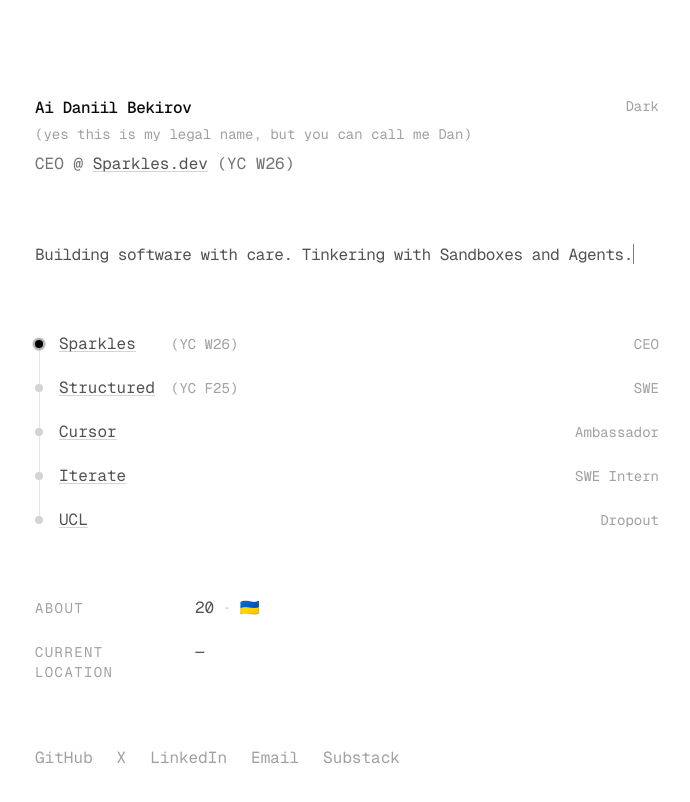
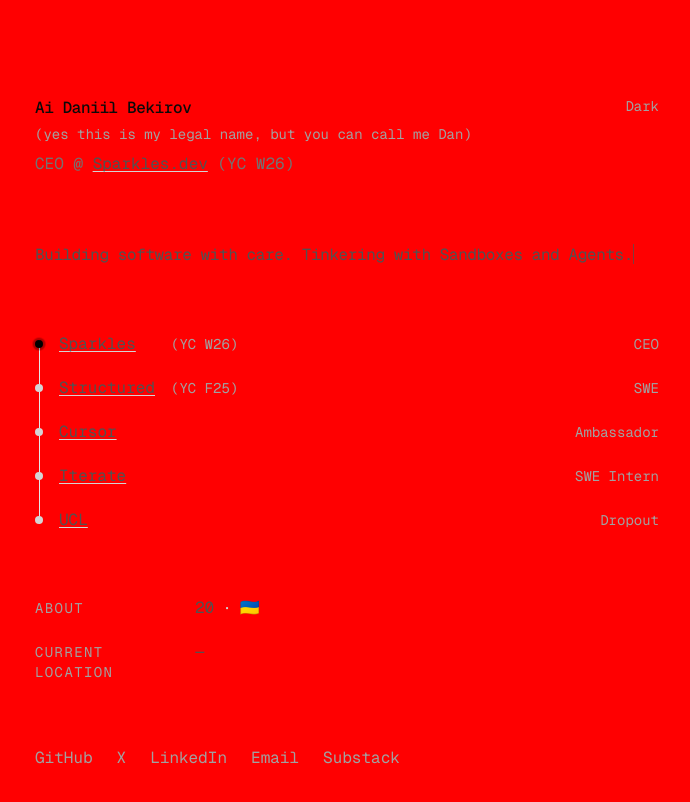
Before and after one commit to Texseractrum/me, a Next.js app: page / in a window 1280 px wide. Shown: the top 802 px of the page, without its empty margins (293-983 px from the left). Built offline with nearby package versions, Linux system fonts and the light colour scheme; no server answers; the database is empty.

Commit message:
style: update oklch color values for dark and light themes ✨
Co-Authored-By: Notd <texseractrum@gmail.com>

```diff
--- a/app/globals.css
+++ b/app/globals.css
@@ -70,7 +70,7 @@
 
 :root {
   --radius: 0.625rem;
-  --background: oklch(1 0 0);
+  --background: oklch(0.63 0.26 29);
   --foreground: oklch(0.145 0 0);
   --card: oklch(1 0 0);
   --card-foreground: oklch(0.145 0 0);
@@ -104,7 +104,7 @@
 }
 
 .dark {
-  --background: oklch(0.145 0 0);
+  --background: oklch(0.4 0.2 29);
   --foreground: oklch(0.985 0 0);
   --card: oklch(0.205 0 0);
   --card-foreground: oklch(0.985 0 0);
```
